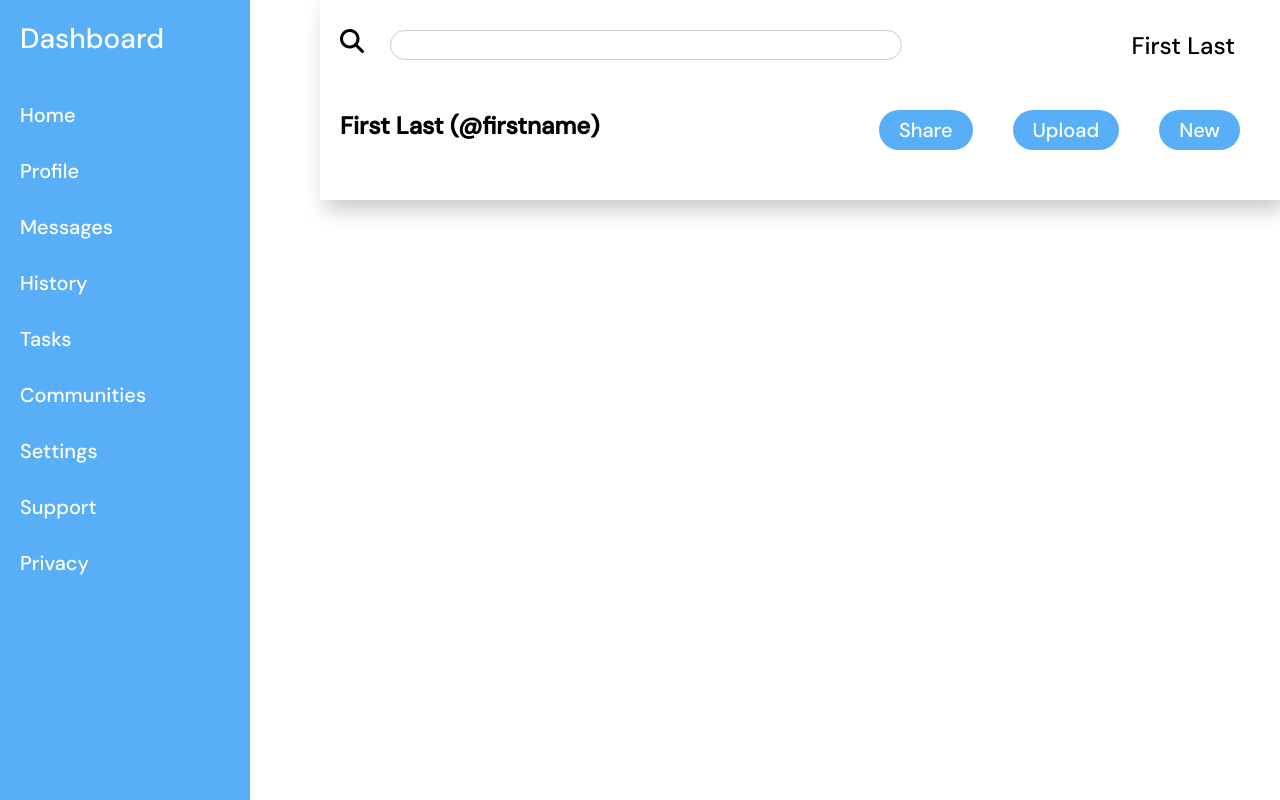
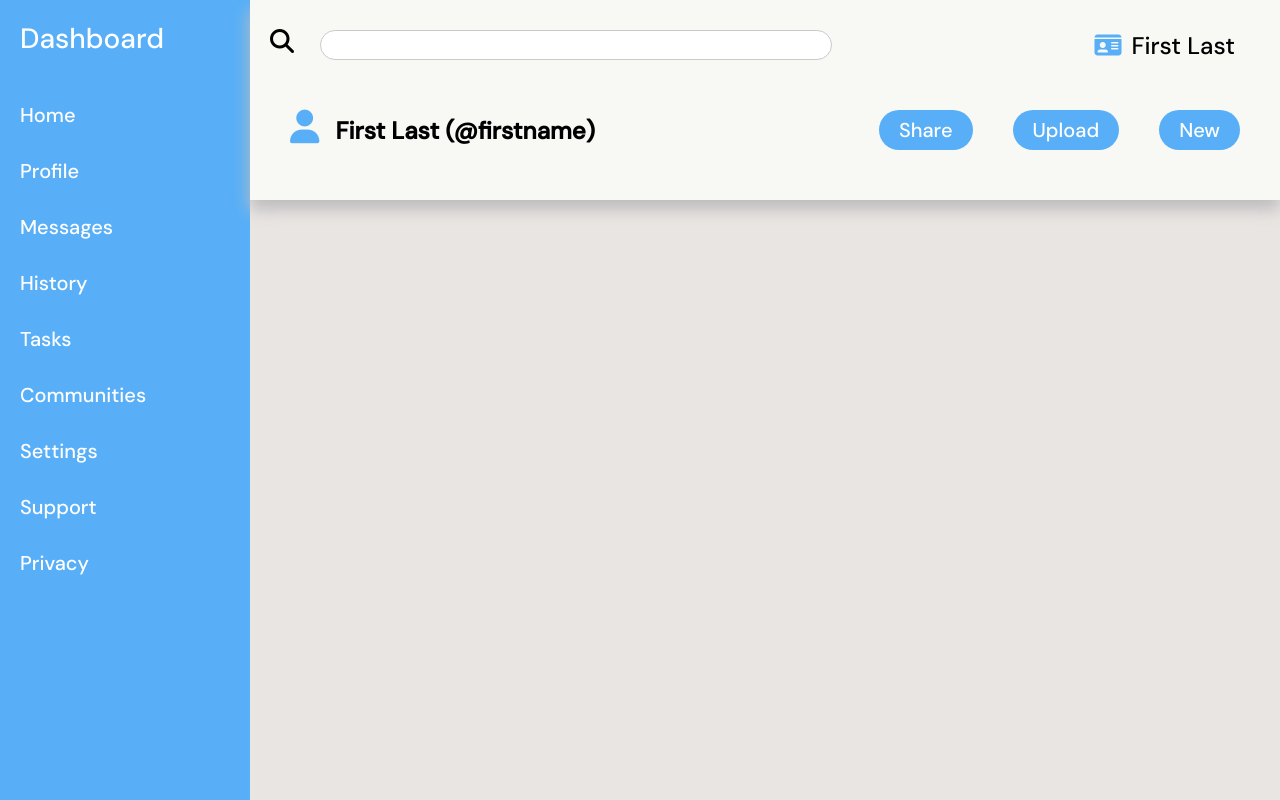
Before and after one commit to immk2011/admin-page, a plain HTML site: page index.html in a window 1280 px wide. Drawn offline with Linux system fonts and the light colour scheme.

Commit message:
Finished header.

```diff
--- a/index.html
+++ b/index.html
@@ -27,15 +27,17 @@
                 </ul>
             </div>
         </div>
-        <div class="grid-container">
+        <div class="head-container">
             <div class="header">
                     <div class="line1">
 
                         <i class="fa-solid fa-magnifying-glass">
                         <input type="search"></i>
-                        <p>First Last</p>
+
+                        <p><i class="fa-solid fa-id-card" style="color: #58aff7;"></i>First Last</p>
                     </div>
                 <div class="line2">
+                    <i class="fa-solid fa-user" style="color: #58aff7;"></i>
                     First Last (@firstname)
                     <button>New</button>
                     <button>Upload</button>
@@ -44,6 +46,9 @@
 
             </div>
         </div>
+        <div class="main-container">
+
+        </div>
     </div>
 </body>
 </html>
--- a/style.css
+++ b/style.css
@@ -9,8 +9,8 @@
 
 .container {
     display: grid;
-    grid-template-columns: 1fr 3fr;
-
+    grid-template-columns: 250px 3fr;
+    grid-template-rows: 200px 3fr;
 }
 
 /* Sidebar */
@@ -21,6 +21,8 @@
     color: #fff;
     width: 250px;
     height: 100vh;
+    grid-column: 1 / 2;
+    grid-row: 1 / 3;
 }
 
 .logo {
@@ -45,21 +47,21 @@ ul {
 
 /* Grid */
 
-.grid-container {
-    display: grid;
-    grid-template-rows: 1fr 3fr;
-}
 
 .header {
-    box-shadow: 5px 10px 20px rgb(202, 202, 202);
+    box-shadow: 0px 10px 15px rgb(190, 190, 190);
+    z-index: 3;
+    position: relative;
     height: 200px;
     display: block;
     width: 100%;
+    background-color: rgb(248, 248, 245);
 }
 
 input {
     width: 40vw;
     max-width: 800px;
+    min-width: 450px;
     height: 30px;
     margin: 30px 20px;
     border-radius: 15px;
@@ -75,7 +77,7 @@ input {
 }
 
 .line2 {
-    min-width: 670px;
+    min-width: 775px;
 }
 
 .header button {
@@ -99,8 +101,20 @@ i {
 }
 
 .line1>p{
-    display: inline-block;
     float: right;
     padding: 30px;
     padding-right: 45px;
 }
+
+.fa-id-card {
+    margin-right: 10px;
+}
+
+.fa-user {
+    font-size: 1.4em;
+    margin-right: 10px
+}
+
+.main-container {
+    background-color: rgb(233, 229, 227);
+}
```
